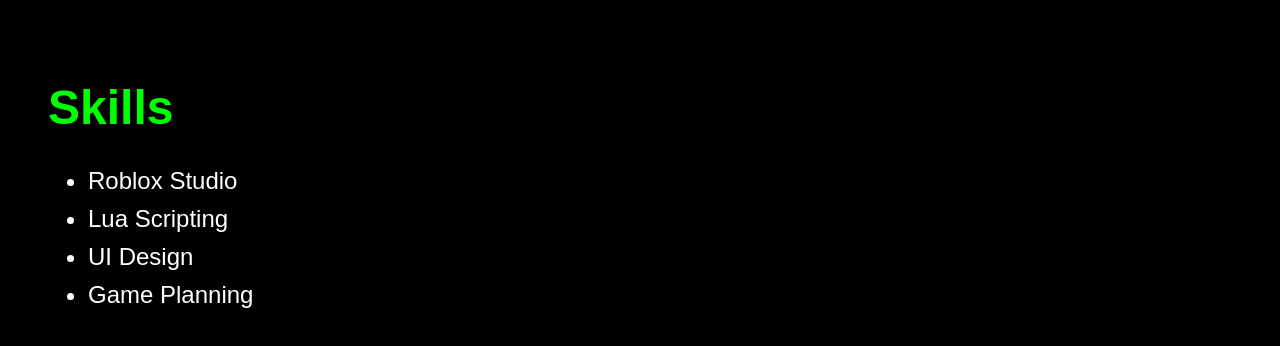
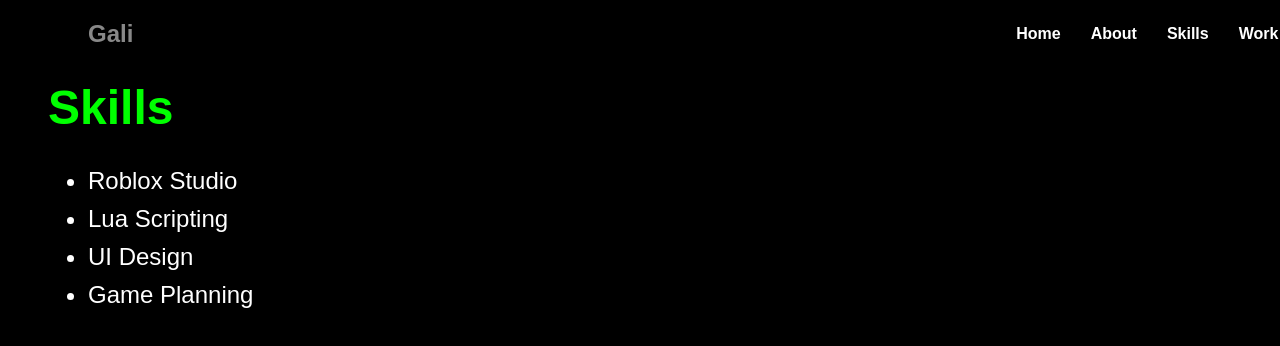
Before and after one commit to galikonibo/galis_service.io, a plain HTML site: page skills.html in a window 1280 px wide. Drawn offline with Linux system fonts and the light colour scheme.

Commit message:
Update skills.html

```diff
--- a/skills.html
+++ b/skills.html
@@ -9,6 +9,40 @@
       font-family: Arial, sans-serif;
       padding: 40px;
     }
+    nav {
+      position: fixed;
+      top: 0;
+      width: 100%;
+      background: #000;
+      display: flex;
+      justify-content: space-between;
+      align-items: center;
+      padding: 20px 40px;
+      z-index: 1000;
+    }
+
+    .logo {
+      font-weight: bold;
+      font-size: 1.5rem;
+      color: #888;
+    }
+
+    .nav-links {
+      display: flex;
+      gap: 30px;
+    }
+
+    .nav-links a {
+      color: white;
+      text-decoration: none;
+      font-weight: bold;
+      transition: color 0.3s;
+    }
+
+    .nav-links a:hover {
+      color: #00ff00;
+    }
+
     h1 {
       color: #00ff00;
       font-size: 3rem;
@@ -23,6 +57,20 @@
   </style>
 </head>
 <body>
+
+   <!-- Navigation -->
+  <nav>
+    <div class="logo">Gali</div>
+    <div class="nav-links">
+      <a href="index.html">Home</a>
+      <a href="about.html">About</a>
+      <a href="skills.html">Skills</a>
+      <a href="work.html">Work</a>
+      <a href="contact.html">Contact</a>
+    </div>
+  </nav>
+
+
   <h1>Skills</h1>
   <ul>
     <li>Roblox Studio</li>
```
